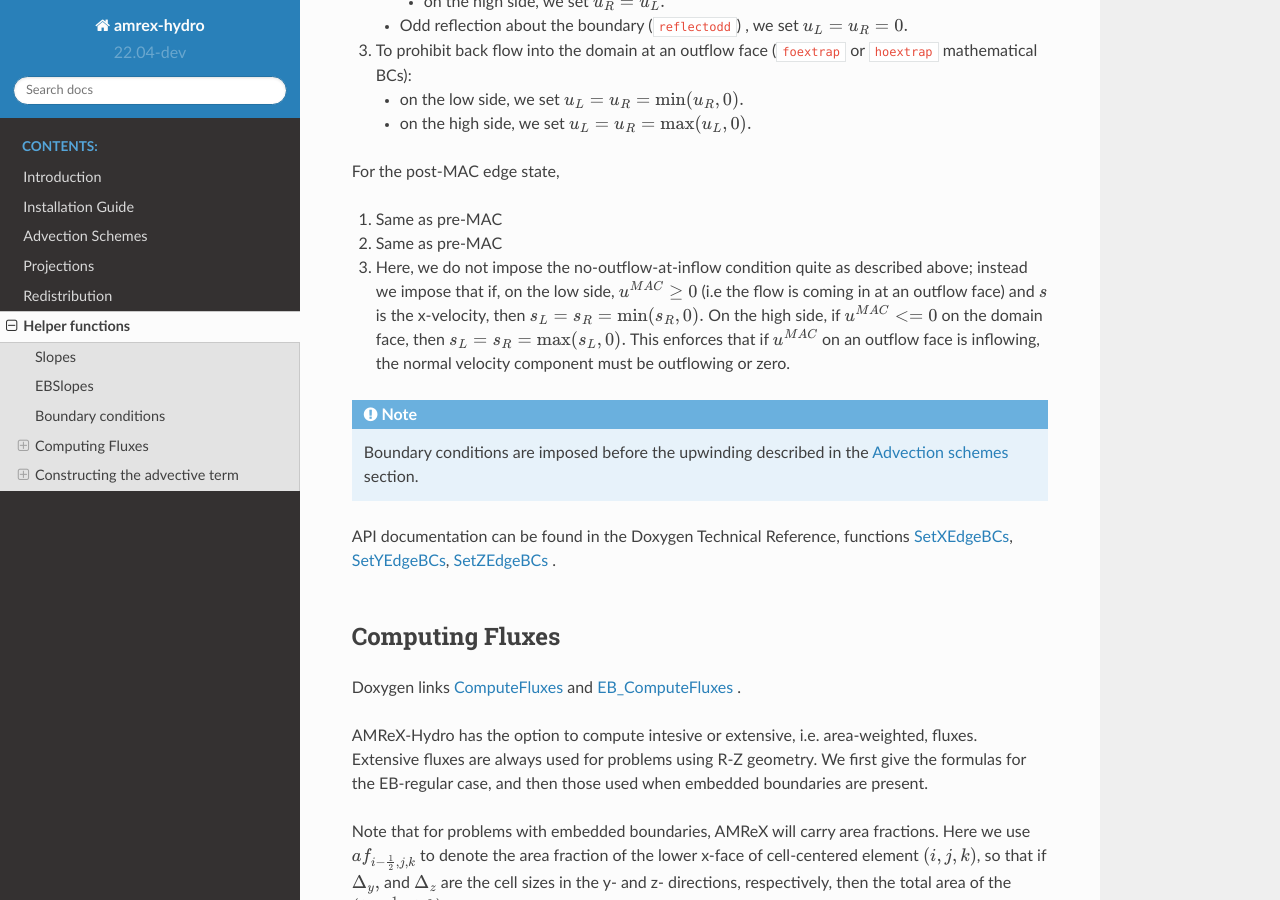
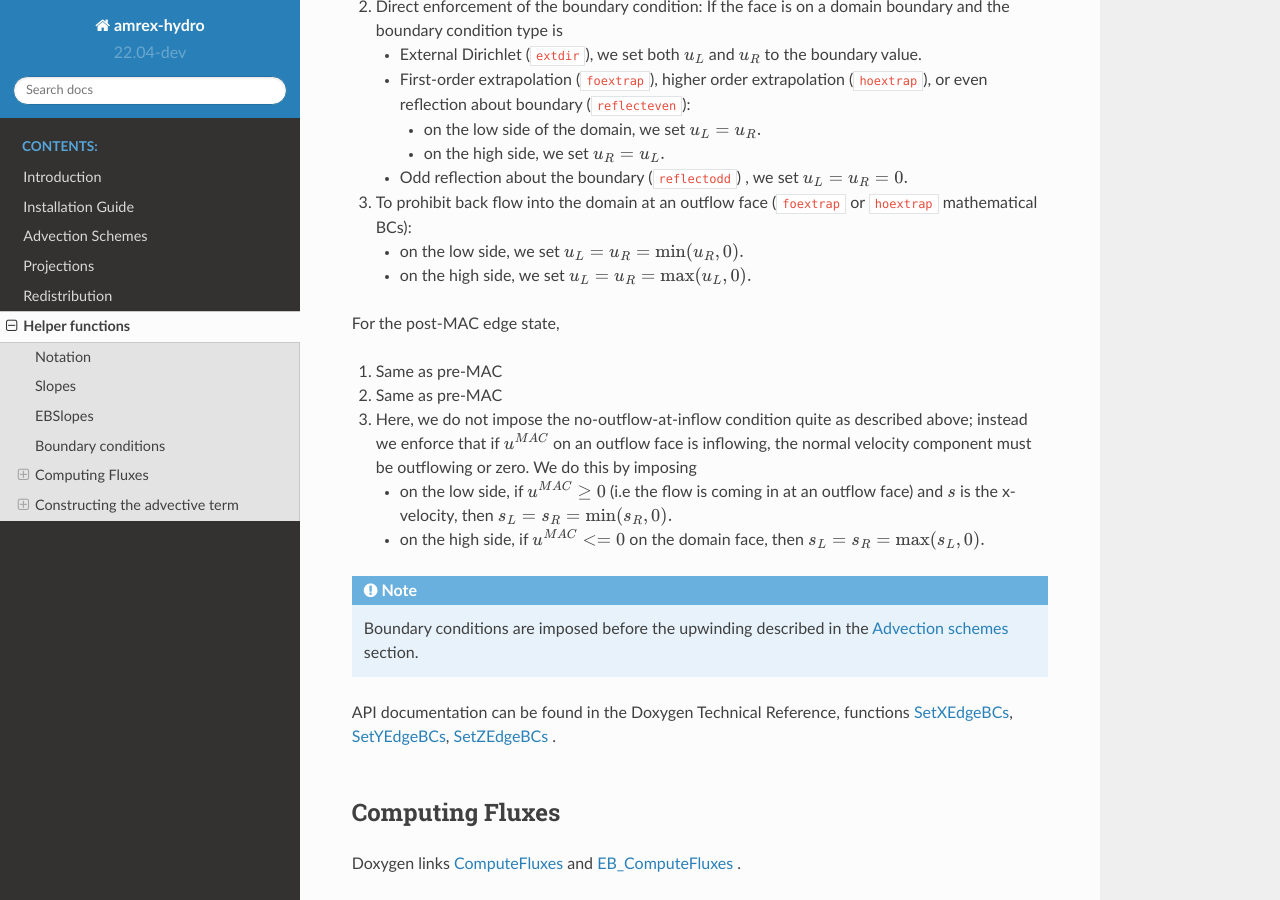
Before and after one commit to AMReX-Fluids/AMReX-Hydro, a Sphinx documentation site: the page built from Docs/source/Utilities.rst, in a window 1280 px wide and 900 px high, scrolled down 1206 px. Built offline with Sphinx 7.4.7 and the Read the Docs theme 2.0.0, drawn with Linux system fonts in a browser that asks for light colours; pages that are not in the unit, such as notebooks, are missing from menus; some of the changed text lies outside the part shown.

Commit message:
Still a WIP...

```diff
--- a/Docs/source/Utilities.rst
+++ b/Docs/source/Utilities.rst
@@ -4,6 +4,13 @@ Helper functions
 =================
 
 In AMReX-Hydro,
+
+Notation
+---------
+
+For every cut cell we define :math:`a_x`, :math:`a_y,` and :math:`a_z` to be the area fractions of the faces
+and :math:`V` is the volume fraction of the cell.  All area and volume fractions are greater than or equal to zero
+and less than or equal to 1.
 
 
 .. include::   Slopes.rst
--- a/Docs/source/bcs.rst
+++ b/Docs/source/bcs.rst
@@ -44,13 +44,15 @@ For the post-MAC edge state,
 #. Same as pre-MAC
 
 #. Here, we do not impose the no-outflow-at-inflow condition quite as described above;
-   instead we impose that if, on the low side, :math:`u^{MAC}\ge 0` (i.e the flow is
-   coming in at an outflow face) and :math:`s` is the x-velocity, then
-   :math:`s_L = s_R = \min(s_R,0).` On the high side, if
-   :math:`u^{MAC}<= 0` on the domain face, then
-   :math:`s_L = s_R = \max(s_L,0).` This enforces that if :math:`u^{MAC}`
-   on an outflow face is inflowing, the normal velocity component must be
-   outflowing or zero.
+   instead we enforce that if :math:`u^{MAC}` on an outflow face is inflowing,
+   the normal velocity component must be outflowing or zero. We do this by imposing
+
+   * on the low side, if :math:`u^{MAC}\ge 0` (i.e the flow is
+     coming in at an outflow face) and :math:`s` is the x-velocity, then
+     :math:`s_L = s_R = \min(s_R,0).`
+
+   * on the high side, if :math:`u^{MAC}<= 0` on the domain face, then
+     :math:`s_L = s_R = \max(s_L,0).`
 
 .. note::
    Boundary conditions are imposed before the upwinding described in the :ref:`schemes` section.
```
Also changed, not shown: Docs/source/Godunov.rst (+0 -7 lines), Docs/source/MOL.rst (+3 -24 lines), Docs/source/Schemes.rst (+13 -15 lines).
